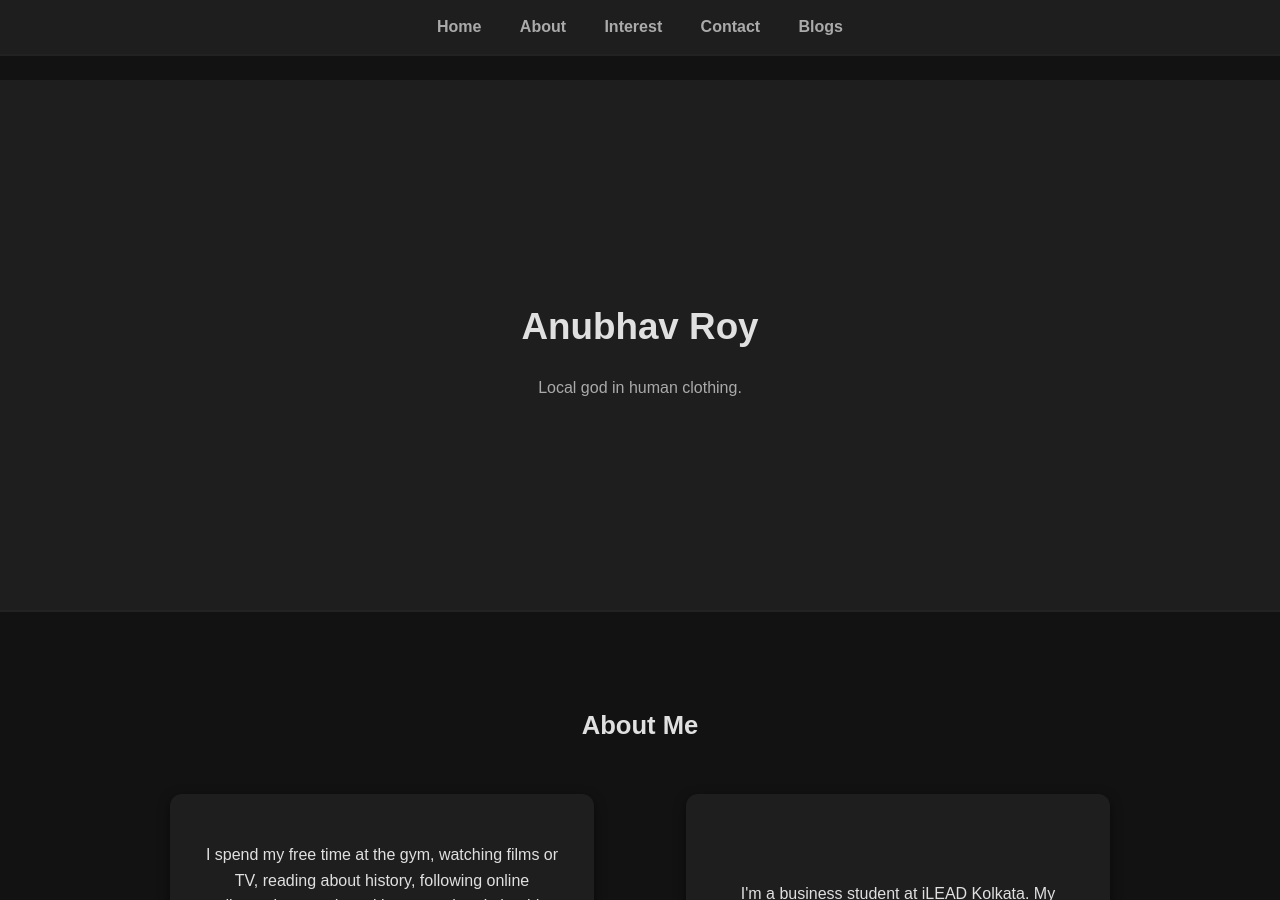
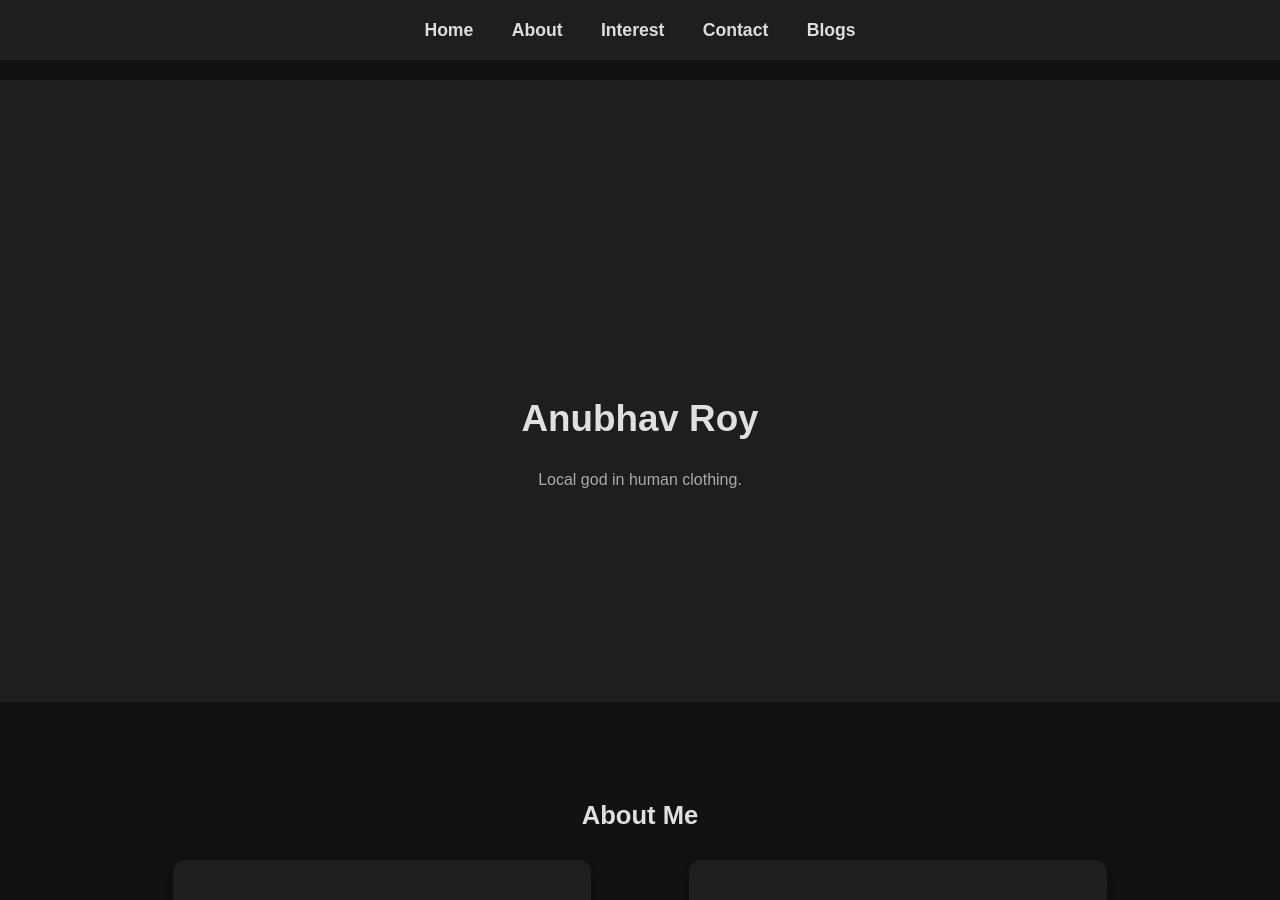
Before and after one commit to justanubhav/justanubhav.github.io, a Jekyll site: the page built from index.html, in a window 1280 px wide and 900 px high. Built offline with Jekyll 4.4.1, drawn with Linux system fonts in a browser that asks for light colours; some web fonts are replaced.

Commit message:
Update style.css

```diff
--- a/assets/css/style.css
+++ b/assets/css/style.css
@@ -15,20 +15,20 @@
   top: 0;
   width: 100%;
   background-color: #1e1e1e;
-  border-bottom: 2px solid #222;
   display: flex;
   justify-content: center;
-  padding: 0.9rem 0;
+  padding: 1rem 0;
   z-index: 1000;
   flex-wrap: wrap;
+  border-bottom: none; /* remove black line */
 }
 
 nav a {
-  color: #aaa;
+  color: #ddd;
   font-weight: 600;
   text-decoration: none;
   margin: 0 1.2rem;
-  font-size: 1rem;
+  font-size: 1.1rem;
   transition: color 0.3s;
 }
 
@@ -38,7 +38,7 @@
 }
 
 nav a:visited {
-  color: #aaa;
+  color: #ddd; /* prevent purple links */
 }
 
 /* Header */
@@ -49,8 +49,7 @@
   justify-content: center;
   min-height: 50vh;
   background: #1e1e1e;
-  padding: 3rem 1.5rem 2rem 1.5rem;
-  border-bottom: 2px solid #222;
+  padding: 140px 1.5rem 2rem; /* space for fixed nav + bottom */
 }
 
 header h1 {
@@ -78,7 +77,7 @@
 /* Headings */
 h2 {
   font-size: 1.6rem;
-  margin-bottom: 1.5rem;
+  margin-bottom: 1.2rem;
 }
 
 /* Cards */
@@ -87,16 +86,14 @@
   grid-template-columns: repeat(auto-fit, minmax(280px, 1fr));
   gap: 2rem;
   justify-items: center;
-  margin-top: 2rem; /* space after divider line */
-  margin-bottom: 2rem; /* space before next section */
+  margin-top: 1.5rem;
+  margin-bottom: 2rem;
 }
 
 .card {
-  margin-top: 1rem;
-  margin-bottom: 1rem;
   background-color: #1e1e1e;
   border-radius: 12px;
-  padding: 2rem;
+  padding: 1.8rem;
   display: flex;
   flex-direction: column;
   align-items: center;
@@ -114,46 +111,56 @@
   box-shadow: 0 8px 18px rgba(0,0,0,0.7);
 }
 
-.card h3 a {
+.card h3 {
+  margin: 0 0 6px 0;
+  font-size: 1.2rem;
   color: #ddd;
-  text-decoration: none;
-  margin-bottom: 0.5rem;
 }
 
 .card p {
-  margin: 0.5rem 0;
+  margin: 4px 0;
 }
 
 .card .read-more {
-  margin-top: 0.5rem;
   display: inline-block;
-  color: #1e90ff;
+  margin-top: 6px;
+  padding: 6px 14px;
+  border-radius: 6px;
+  background-color: #1a1a1a;
+  color: #fff;
   text-decoration: none;
-  font-weight: 500;
+  transition: background 0.3s;
+  font-size: 0.95rem;
 }
 
 .card .read-more:hover {
-  text-decoration: underline;
+  background-color: #187bcd;
 }
 
 /* Blog Section */
-.blog-section {
-  margin-top: 100px; /* space from nav */
-  padding: 0 1rem;
+.blog-list {
+  margin-top: 2rem;
+}
+
+.post-divider {
+  border: 0;
+  border-top: 1px solid #333;
+  margin: 2rem 0;
 }
 
 /* Blog post page */
 .post-card {
   max-width: 800px;
-  margin: 120px auto 4rem auto; /* space from nav + bottom */
+  margin: 140px auto 4rem auto; /* space from nav + bottom */
   background-color: #1e1e1e;
   padding: 2rem;
   border-radius: 12px;
   box-shadow: 0 4px 12px rgba(0,0,0,0.5);
+  text-align: left;
 }
 
 .post-card h1 {
-  margin-bottom: 1.5rem;
+  margin-bottom: 0.8rem;
   font-size: 1.6rem;
   color: #ddd;
 }
@@ -161,19 +168,19 @@
 .post-card .post-date {
   font-size: 0.85rem;
   color: #aaa;
-  margin-bottom: 2rem;
+  margin-bottom: 1rem;
 }
 
 .post-card .post-content {
-  text-align: left;
   line-height: 1.5;
+  margin-top: 0.5rem;
 }
 
 /* Contact */
 .contact {
   background-color: #181818;
   border-radius: 12px;
-  padding: 3rem 2rem;
+  padding: 2.5rem 2rem;
   margin: 4rem auto;
   border-top: 2px solid #222;
   font-size: 0.95rem;
@@ -185,7 +192,6 @@
   box-shadow: 0 4px 12px rgba(0,0,0,0.5);
 }
 
-/* Contact links */
 .contact a {
   display: inline-block;
   margin: 8px;
@@ -234,39 +240,3 @@
     font-size: 0.95rem;
   }
 }
-
-.post-date {
-  font-size: 0.9rem;
-  color: #aaa;
-  margin: 8px 0 12px 0;
-}
-
-.card h3 {
-  margin: 0 0 6px 0; /* reduce space below title */
-  font-size: 1.2rem;
-}
-
-.post-date {
-  font-size: 0.85rem;
-  color: #aaa;
-  margin: 0 0 6px 0; /* reduced spacing between date and excerpt */
-}
-
-.post-excerpt {
-  font-size: 1rem;
-  margin: 0 0 10px 0; /* small spacing before Read More */
-}
-
-.read-more {
-  display: inline-block;
-  padding: 6px 14px;
-  border-radius: 6px;
-  background-color: #1a1a1a;
-  color: #fff;
-  text-decoration: none;
-  transition: background 0.3s;
-  font-size: 0.95rem;
-}
-.read-more:hover {
-  background-color: #187bcd;
-}
```
